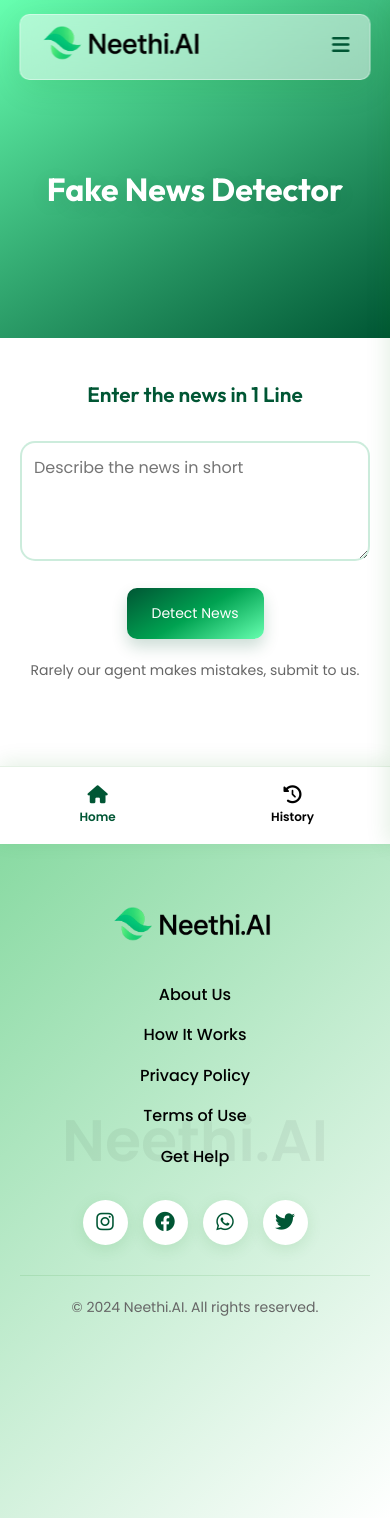
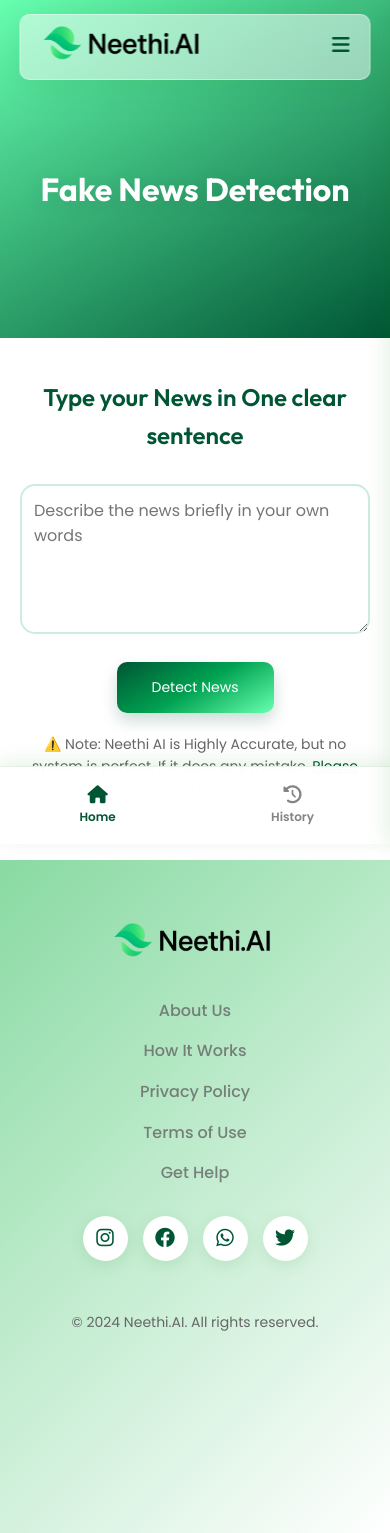
Before and after one commit to HaRsHa91544/Neethi.AI, a plain HTML site: page features/fake-news-detector.html in a window 390 px wide. Drawn offline with Linux system fonts and the light colour scheme.

Commit message:
Made some changes

```diff
--- a/features/fake-news-detector.html
+++ b/features/fake-news-detector.html
@@ -63,19 +63,18 @@
     <main>
         <section class="hero">
             <div class="hero-container">
-                <h1 class="hero-title">Fake News Detector</h1>
+                <h1 class="hero-title">Fake News Detection</h1>
             </div>
         </section>
 
         <section class="content-section">
             <div class="container">
-                <h2>Enter the news in 1 Line</h2>
-                <textarea id="newsInput" placeholder="Describe the news in short"></textarea>
+                <h2>Type your News in One clear sentence</h2>
+                <textarea id="newsInput" placeholder="Describe the news briefly in your own words"></textarea>
                 <div id="validationMessage" class="validation-message"></div>
                 <button id="detectButton">Detect News</button>
                 <div class="disclaimer">
-                    <p>Rarely our agent makes mistakes, submit to us.</p>
-                </div>
+                    <p>⚠️ Note: Neethi AI is Highly Accurate, but no system is perfect. If it does any mistake, <a href="">Please tell us.</a></p>
             </div>
         </section>
     </main>
--- a/features/scripts/fake-news-detector.js
+++ b/features/scripts/fake-news-detector.js
@@ -31,7 +31,7 @@
     const validationMessage = document.getElementById("validationMessage");
 
     if (newsInput.trim() === "") {
-        validationMessage.textContent = "Please Enter The news";
+        validationMessage.textContent = "Please, Enter the News you want to Check.";
         validationMessage.style.display = "block"; // Show the message
         return;
     } else {
@@ -82,7 +82,7 @@
 
     // If validation fails, show a single error message
     if (!isValid) {
-        showLoginError("Please enter valid details");
+        showLoginError("Kindly provide Accurate and Valid Details");
         return;
     }
 
--- a/features/styles/fake-news-detector.css
+++ b/features/styles/fake-news-detector.css
@@ -85,7 +85,7 @@
     color: var(--white);
     border: none;
     padding: 15px 40px;
-    border-radius: 12px;
+    border-radius: 10px;
     font-size: 14px;
     font-weight: 400;
     cursor: pointer;
@@ -103,6 +103,10 @@
     color: #666;
     margin-top: -20px;
     margin-bottom: 20px;
+}
+
+.disclaimer a {
+    color: var(--dark-green);
 }
 
 /* Pop-up Styles */
@@ -198,10 +202,10 @@
     background: var(--accent-gradient);
     color: var(--white);
     border: none;
-    padding: 12px 30px;
+    padding: 12px 35px;
     border-radius: 10px;
-    font-size: 18px;
-    font-weight: 500;
+    font-size: 16px;
+    font-weight: 400;
     cursor: pointer;
     box-shadow: 0 5px 15px rgba(0, 86, 52, 0.2);
 }
@@ -238,7 +242,7 @@
     }
 
     .container h2 {
-        font-size: 1.5rem;
+        font-size: 1.7rem;
     }
 
     #newsInput {
@@ -280,16 +284,15 @@
     }
 
     .container h2 {
-        font-size: 1.3rem;
+        font-size: 1.5rem;
     }
 
     #newsInput {
-        min-height: 120px;
         padding: 12px;
     }
 
     #detectButton {
-        padding: 15px 25px;
+        padding: 15px 35px;
         font-size: 14px;
         border-radius: 10px;
     }
--- a/features/styles/footer.css
+++ b/features/styles/footer.css
@@ -59,7 +59,7 @@
 
 .footer-link {
     text-decoration: none;
-    color: var(--black);
+    color: rgb(100, 100, 100, 0.8);
     font-weight: 500;
 }
 
@@ -97,7 +97,6 @@
 .footer-copyright {
     color: #666;
     font-size: 14px;
-    border-top: 1px solid rgba(0, 114, 0, 0.1);
     padding-top: 20px;
 }
 
@@ -113,8 +112,7 @@
 }
 
 @media (max-width: 480px) {
-    .navbar {
-        top: 14px;
-        padding: 8px 20px;
+    .footer::before {
+        display: none;
     }
 }
--- a/features/styles/navbar.css
+++ b/features/styles/navbar.css
@@ -65,7 +65,7 @@
 }
 
 .nav-logo:hover {
-    opacity: 0.8;
+    opacity: 0.6;
 }
 
 .nav-logo .logo-img {
@@ -147,7 +147,7 @@
     flex-direction: column;
     align-items: center;
     text-decoration: none;
-    color: var(--black);
+    color: rgb(100, 100, 100, 0.8);
     font-size: 12px;
     font-weight: 600;
     flex: 1;
```
Also changed, not shown: features/history.html (+2 -2 lines), features/index.html (+1 -1 lines), features/privacy-policy.html (+2 -2 lines).
